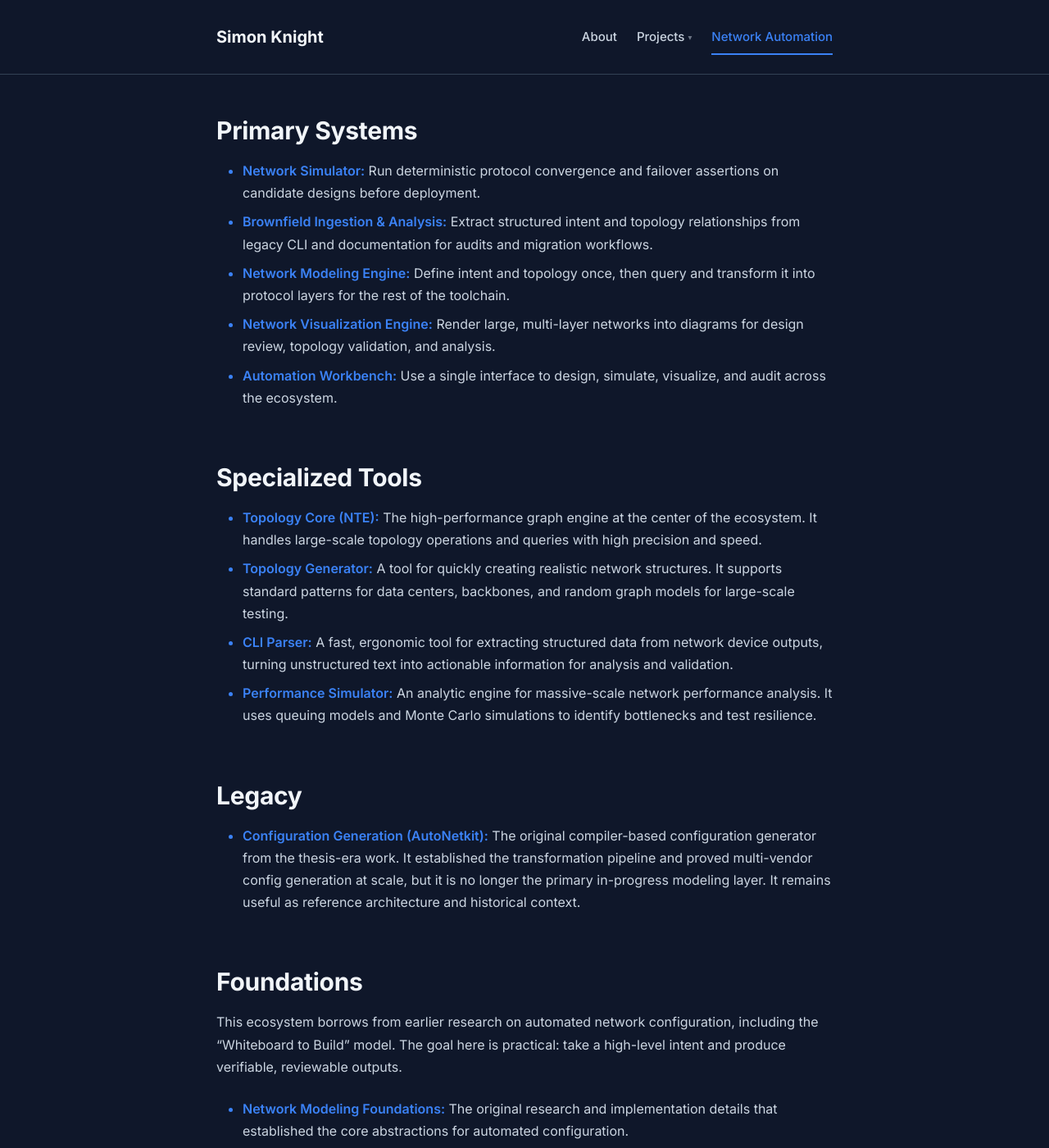
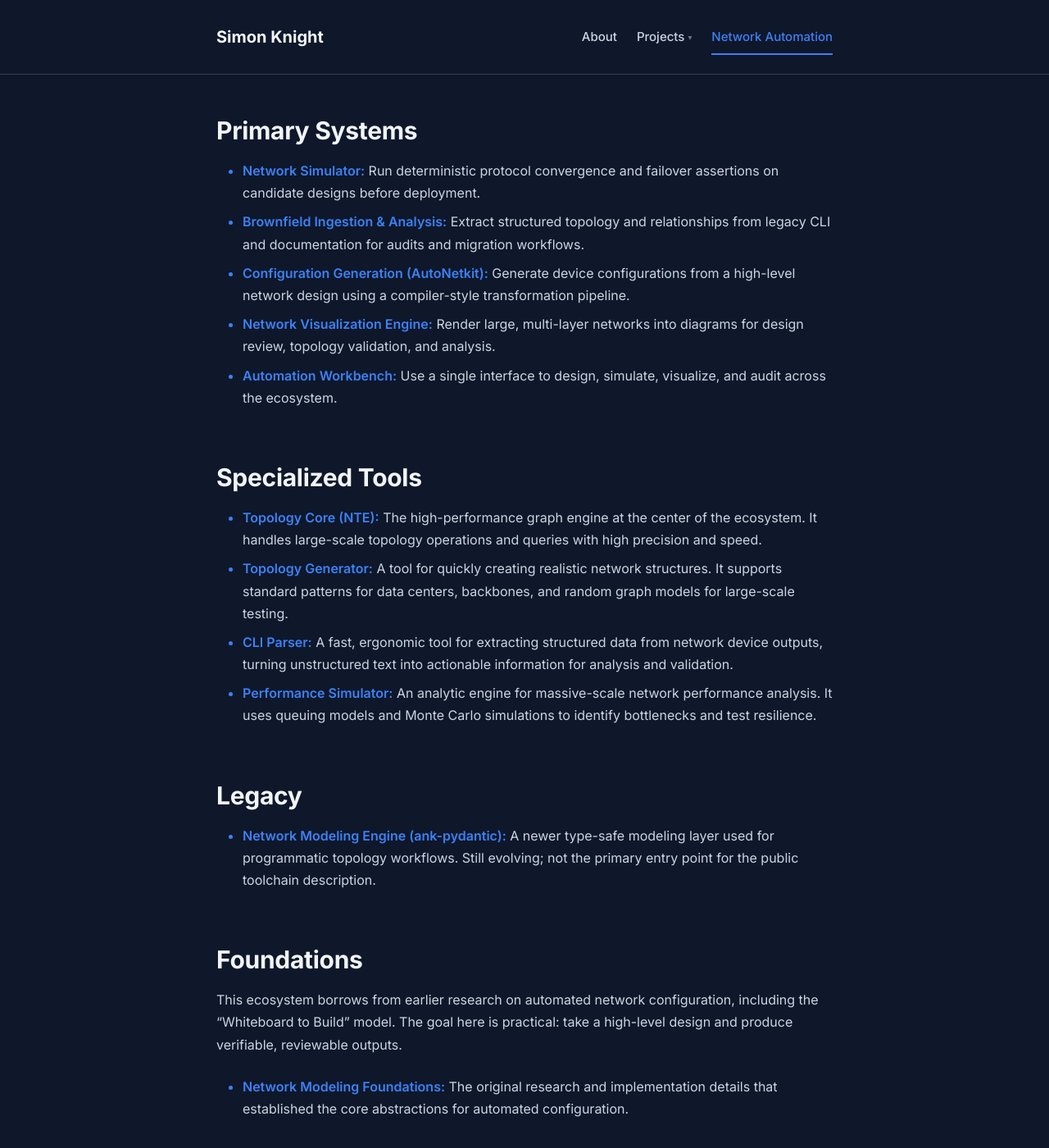
Before and after one commit to sk2/sk2.github.com, a Jekyll site: the page built from network-automation.md, in a window 1280 px wide and 1400 px high, scrolled down 1666 px. Shown: the whole window at 82% size. Built offline with Jekyll 4.4.1, drawn with Linux system fonts in a browser that asks for light colours; nearby versions of some CDN libraries; our own code applies the rules of GitHub Pages for plain Markdown files; some of the changed text lies outside the part shown.

Commit message:
Simplify terminology and emphasize AutoNetkit

```diff
--- a/network-automation.md
+++ b/network-automation.md
@@ -4,17 +4,17 @@ layout: default
 
 # Network Automation
 
-A modular toolchain for the modeling, simulation, and analysis of large-scale data networks. This ecosystem bridges the gap between high-level architectural intent and technical execution through formal graph transformations and deterministic execution.
+A modular toolchain for the modeling, simulation, and analysis of large-scale data networks. This ecosystem bridges the gap between high-level architectural design and technical execution through formal graph transformations and deterministic execution.
 
 The tools are designed to work together as a pipeline, allowing engineers to move from initial topology generation to protocol-level verification and performance analysis within a unified workflow.
 
-A typical workflow is: ingest topology + intent, compile candidate configurations, simulate convergence and failure scenarios, then visualize and audit outputs before deployment.
+A typical workflow is: ingest topology + high-level requirements, compile candidate configurations, simulate convergence and failure scenarios, then visualize and audit outputs before deployment.
 
 In practice the feedback loop is fast enough to feel interactive: many simulation runs complete in milliseconds for typical design iterations.
 
-If you are new to the ecosystem: start with the **Network Modeling Engine**, then use the **Network Simulator** for verification and **Network Visualization Engine** for review.
+If you are new to the ecosystem: start with **Configuration Generation (AutoNetkit)**, then use the **Network Simulator** for verification and the **Network Visualization Engine** for review.
 
-**Inputs:** topology and high-level intent (plus brownfield state when available).
+**Inputs:** topology and high-level requirements (plus brownfield state when available).
 
 **Outputs:** reviewable configs/diffs, simulation results, diagrams, and audit artifacts.
 
@@ -60,8 +60,8 @@ We build specialized engines that handle specific stages of the network lifecycl
 ## Primary Systems
 
 - **[Network Simulator:](/projects/netsim)** Run deterministic protocol convergence and failover assertions on candidate designs before deployment.
-- **[Brownfield Ingestion & Analysis:](/projects/configparsing)** Extract structured intent and topology relationships from legacy CLI and documentation for audits and migration workflows.
-- **[Network Modeling Engine:](/projects/ank-pydantic)** Define intent and topology once, then query and transform it into protocol layers for the rest of the toolchain.
+ - **[Brownfield Ingestion & Analysis:](/projects/configparsing)** Extract structured topology and relationships from legacy CLI and documentation for audits and migration workflows.
+- **[Configuration Generation (AutoNetkit):](/projects/autonetkit)** Generate device configurations from a high-level network design using a compiler-style transformation pipeline.
 - **[Network Visualization Engine:](/projects/netvis)** Render large, multi-layer networks into diagrams for design review, topology validation, and analysis.
 - **[Automation Workbench:](/projects/ank-workbench)** Use a single interface to design, simulate, visualize, and audit across the ecosystem.
 
@@ -74,11 +74,11 @@ We build specialized engines that handle specific stages of the network lifecycl
 
 ## Legacy
 
-- **[Configuration Generation (AutoNetkit):](/projects/autonetkit)** The original compiler-based configuration generator from the thesis-era work. It established the transformation pipeline and proved multi-vendor config generation at scale, but it is no longer the primary in-progress modeling layer. It remains useful as reference architecture and historical context.
+- **[Network Modeling Engine (ank-pydantic):](/projects/ank-pydantic)** A newer type-safe modeling layer used for programmatic topology workflows. Still evolving; not the primary entry point for the public toolchain description.
 
 ## Foundations
 
-This ecosystem borrows from earlier research on automated network configuration, including the "Whiteboard to Build" model. The goal here is practical: take a high-level intent and produce verifiable, reviewable outputs.
+This ecosystem borrows from earlier research on automated network configuration, including the "Whiteboard to Build" model. The goal here is practical: take a high-level design and produce verifiable, reviewable outputs.
 
 - **[Network Modeling Foundations:](/projects/autonetkit-foundation)** The original research and implementation details that established the core abstractions for automated configuration.
 
```
